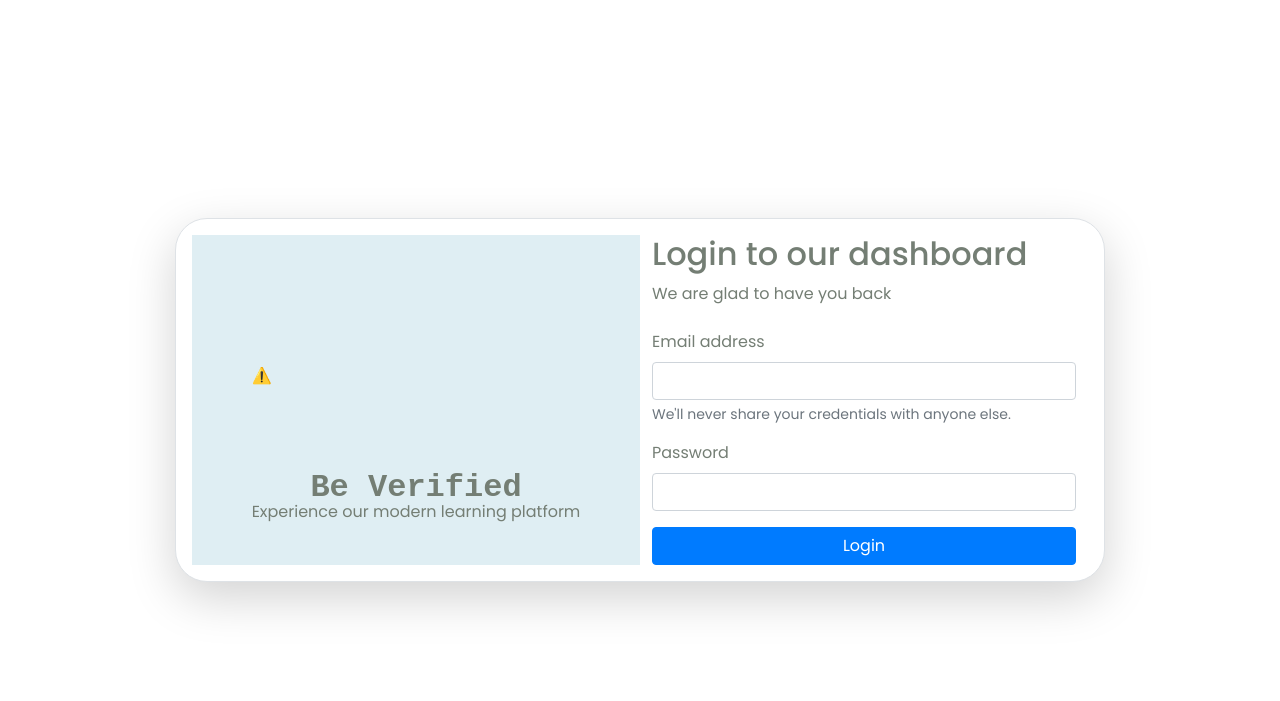
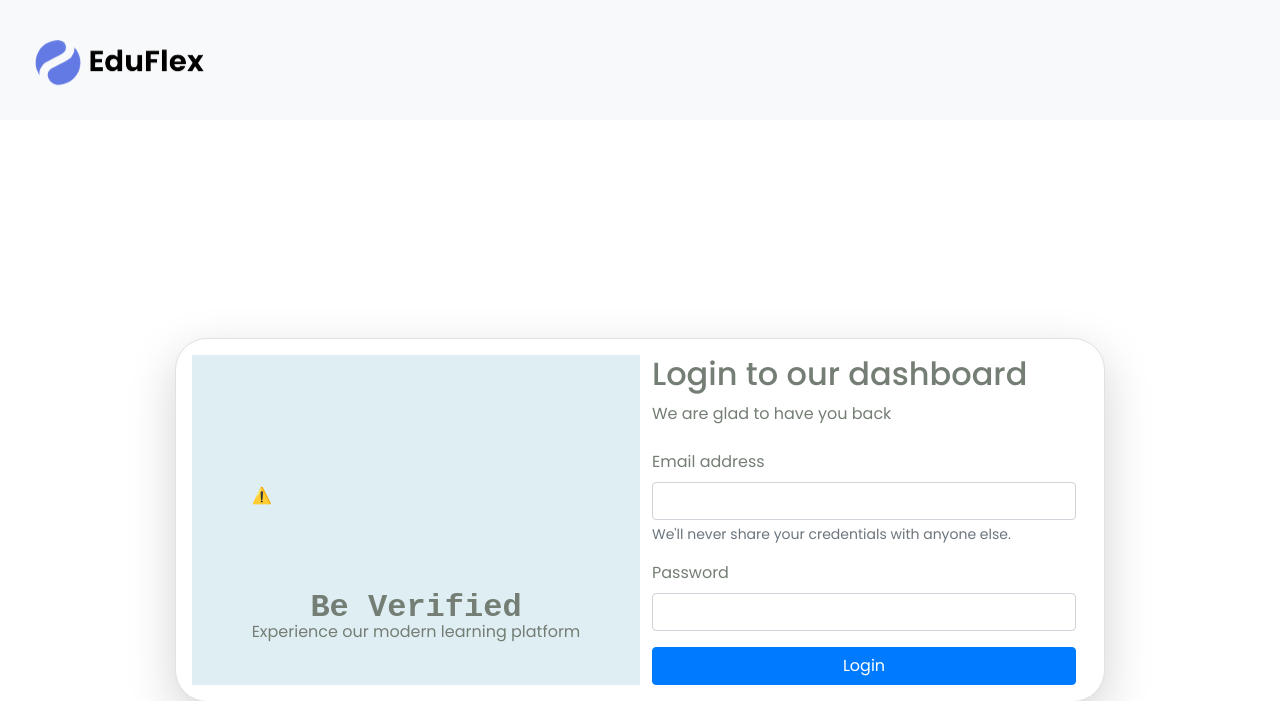
Before and after one commit to amirulabdlatib/eduflex, a Django app: page /login/ in a window 1280 px wide. Shown: the top 701 px of the page. Before the commit the page ends 611 px from the top, so only its background shows below. Run offline with Django 4.2, Linux system fonts and the light colour scheme; some libraries are stand-ins or nearby versions.

Commit message:
Logo change and minor change on login page

```diff
--- a/eduflexApp/templates/Hod/add_course.html
+++ b/eduflexApp/templates/Hod/add_course.html
@@ -24,7 +24,7 @@
                 <input
                   type="text"
                   class="form-control"
-                  name="name"
+                  name="course_name"
                   required
                 />
               </div>
--- a/eduflexApp/templates/index.html
+++ b/eduflexApp/templates/index.html
@@ -52,7 +52,7 @@
         <nav class="navbar navbar-expand-lg navbar-light">
           <div class="container-fluid">
             <a class="navbar-brand" href="#">
-              <img class="image" src="{% static 'assets2/img/header/logo/landapp-logo.png' %}" alt="">
+              <img class="image" src="{% static 'assets2/img/header/logo/eduflex-logo.png' %}" alt="">
             </a>
             <button class="navbar-toggler" type="button" data-bs-toggle="collapse"
               data-bs-target="#navbarSupportedContent" aria-controls="navbarSupportedContent" aria-expanded="false"
@@ -88,7 +88,7 @@
         </nav>
       </div>
     </div>
-    <!---- navbar end--->
+    <!--navbar end-->
     <div class="header-hero" data-scroll-index="0">
       <!---- home start ------>
       <div class="shape shape-1"></div>
@@ -374,7 +374,7 @@
           <div class="col-lg-4 col-md-6">
             <div class="footer-about mt-50">
               <a href="" class="logo">
-                <img src="{% static 'assets2/img/header/logo/landapp-logo.png' %}" alt="">
+                <img src="{% static 'assets2/img/header/logo/eduflex-logo.png' %}" alt="Eduflex">
               </a>
               <p class="text">Connect with us to embark on an exceptional learning journey. Discover new horizons with EduFlex - your gateway to knowledge and growth.</p>
               <ul class="social">
--- a/eduflexApp/templates/login.html
+++ b/eduflexApp/templates/login.html
@@ -43,6 +43,14 @@
     </style>
   </head>
   <body>
+
+    <nav class="navbar bg-light">
+      <div class="container-fluid">
+        <a class="navbar-brand" href="{% url 'index' %}">
+          <img src="{% static 'assets2/img/header/logo/eduflex-logo.png' %}"  alt="Logo" class="d-inline-block align-text-top">
+        </a>
+      </div>
+    </nav>
 
     <!-- Main container -->
     <div
```
Also changed, not shown: eduflexApp/static/assets2/img/header/logo/eduflex-logo.png (added).
